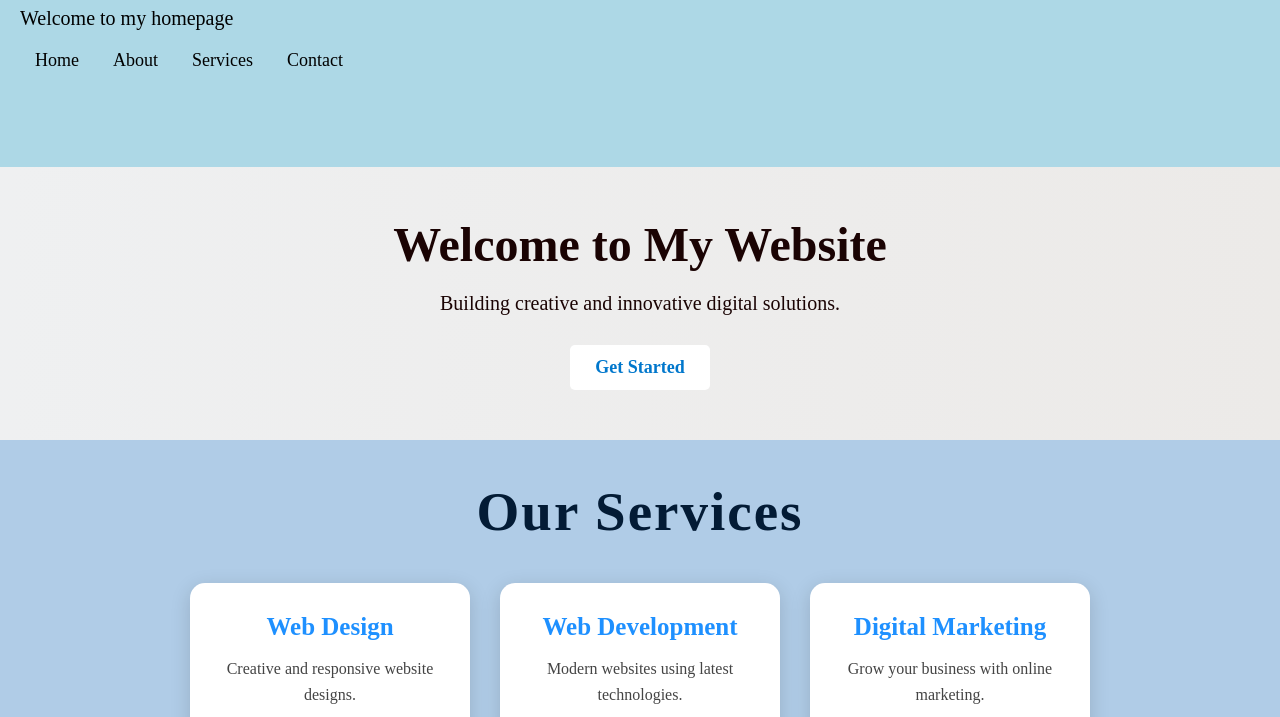
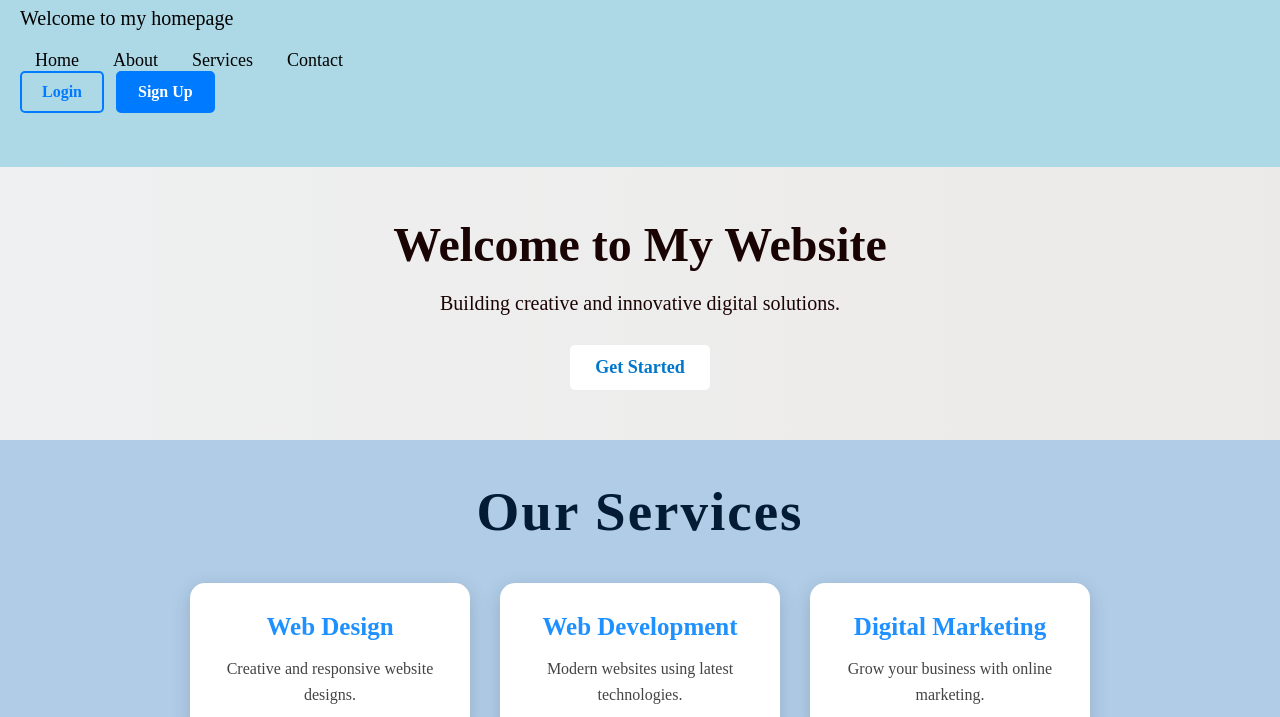
Before and after one commit to lidhiya2005/landing-page, a plain HTML site: page index.html in a window 1280 px wide. Shown: the part 83-800 px from the top of the page. Drawn offline with Linux system fonts and the light colour scheme.

Commit message:
css issues fixed

```diff
--- a/index.html
+++ b/index.html
@@ -13,6 +13,7 @@
         <h1>My Website</h1>
     </div>
     <p>Welcome to my homepage</p>
+    <div class="header-menu">
 
     <nav>
         <a href="#home">Home</a>
@@ -20,6 +21,11 @@
         <a href="#services">Services</a>
         <a href="#contact">Contact</a>
     </nav>
+    <div class="auth-buttons">
+            <a href="login.html" class="login-btn">Login</a>
+            <a href="signup.html" class="signup-btn">Sign Up</a>
+        </div>
+    </div>
 </header>
 
 <main>
--- a/style.css
+++ b/style.css
@@ -51,6 +51,11 @@ header p {
     font-size: 20px;
     margin: 10px 0 20px;
 }
+.header-right{
+    display:flex;
+    align-items:center;
+    gap:30px;
+}
 
 nav a {
     text-decoration: none;
@@ -65,6 +70,44 @@ nav a:hover {
 
 h2 {
     text-align: center;
+}
+
+/* ===== Login & Signup ===== */
+
+/* Push buttons to the far right */
+.auth-buttons{
+    margin-left:auto;
+    display:flex;
+    gap:12px;
+}
+
+/* Buttons */
+.login-btn,
+.signup-btn{
+    padding:10px 20px;
+    text-decoration:none;
+    border-radius:5px;
+    font-weight:bold;
+}
+
+.login-btn{
+    border:2px solid #007bff;
+    color:#007bff;
+}
+
+.signup-btn{
+    background:#007bff;
+    color:#fff;
+    border:2px solid #007bff;
+}
+
+.login-btn:hover{
+    background:#007bff;
+    color:#fff;
+}
+
+.signup-btn:hover{
+    background:#0056b3;
 }
 .hero {
     background: linear-gradient(to right, oklab(95.466% -0.00065 -0.0017), #eceae8);
```
